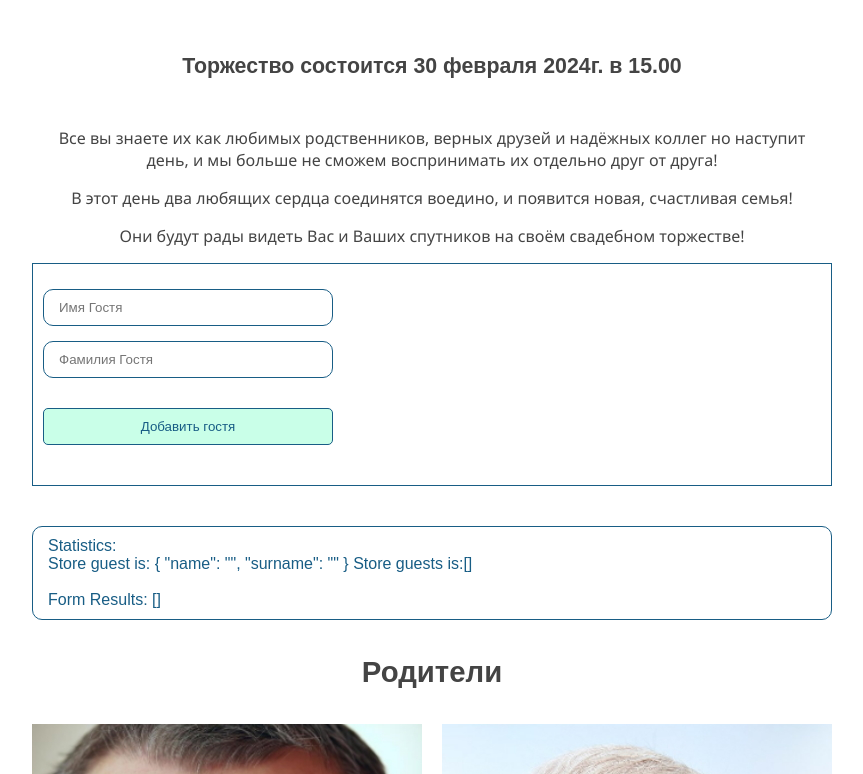
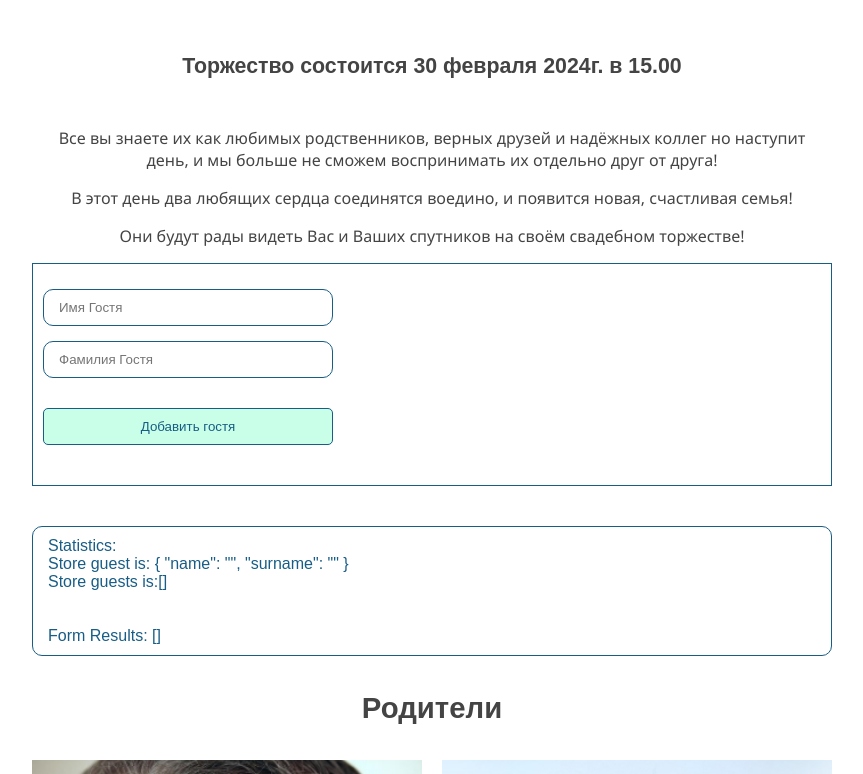
Before and after one commit to GPegov/fixing, a Vue app: page / in a window 1280 px wide. Shown: the part 709-1483 px from the top of the page, without its empty margins (208-1071 px from the left). Built offline with nearby package versions, Linux system fonts and the light colour scheme.

Commit message:
I've moved all the variables and methods into Pinia storage, they are working pretty well. I've managed to delete items in guest list (guests[]) using index. Add 'keyup.enter' on 'addGuestbtn' and 'submit.prevent' on form of adding new guests.

```diff
--- a/src/App.vue
+++ b/src/App.vue
@@ -15,6 +15,7 @@ import MyPlace from '@/components/MyPlace.vue';
 import MyParents from '@/components/MyParents.vue';
 import MyAskGuests from '@/components/MyAskGuests.vue';
 import MySwiper from './components/MySwiper.vue';
+
 
 </script>
 
--- a/src/components/MyAskGuests.vue
+++ b/src/components/MyAskGuests.vue
@@ -1,12 +1,12 @@
 <script setup>
-import { ref } from 'vue'
+//import { ref } from 'vue'
 import { useVariables } from '@/stores/Variables.js'
 
 const storeVariables = useVariables()
 
-let guests = ref([])
+/*let guests = ref([])
 
-/*const saveGuest = ()=>{
+const saveGuest = ()=>{
     guests.value.push({id:Date.now(),
     name: guest.name,
     surname: guest.surname
@@ -14,7 +14,7 @@ let guests = ref([])
     guest.name = ''
     guest.surname = ''
 
-}*/
+}
 const askGuestsResult = ()=>{
     storeVariables.guests.push({
     id:Date.now(),
@@ -34,7 +34,7 @@ const familyProperties = ref({
   })
 const formResults = ref([])
 
-/*let deleteGuest = () => {
+let deleteGuest = () => {
   guests.value = guests.value.filter(guest => guest.id !== guest.id)
   if (guests.value.length === 0) {
         storeVariables.familyProperties.value = {
@@ -61,7 +61,9 @@ const formResults = ref([])
     <div
     class="guestForm"
     >
-        <div class="addGuestsForm">
+        <form
+            class="addGuestsForm"
+            @submit.prevent>
             <div class="inputField">
                 <input
                     class="inputs"
@@ -80,11 +82,12 @@ const formResults = ref([])
             <button
                class="btn addGuestbtn"
                @click="storeVariables.saveGuest"
+               v-on:keyup.enter="storeVariables.saveGuest"
             >
                 Добавить гостя
             </button>
 
-        </div>
+        </form>
 
 
 
@@ -93,18 +96,18 @@ const formResults = ref([])
             <div class="guestsList">
                 <div
                     class="guestItem"
-                    v-for = 'newGuest in storeVariables.guests'
-                    :key="newGuest.id"
+                    v-for = '(guest, index) in storeVariables.guests'
+                    :key="guest.id"
                     >
                         <div class="guestName">
-                            <div>ID - {{ storeVariables.newGuest.id }}</div>
-                            <div class="name">Имя: {{ newGuest.name }}</div>
-                            <div class="surname">Фамилия: {{ newGuest.surname }}</div>
+
+                            <div class="name">Имя: {{ guest.name }}</div>
+                            <div class="surname">Фамилия: {{ guest.surname }}</div>
                         </div>
                         <div class="removeGuestDiv">
                             <button
                             class="removeGuestBtn"
-                            @click="storeVariables.deleteGuest"
+                            @click="storeVariables.deleteGuest(index)"
                             >
                             Удалить
                             </button>
@@ -154,7 +157,6 @@ const formResults = ref([])
                     </button>
                 </div>
             </div>
-
             <div class="askGuestsMore"
                 v-if="((storeVariables.guests.length > 0) && (storeVariables.familyProperties.alone || storeVariables.familyProperties.couple))"
                 >
@@ -270,9 +272,8 @@ const formResults = ref([])
             <button
             v-if="((storeVariables.familyProperties.foodDoesntMatter || storeVariables.familyProperties.foodMeat || storeVariables.familyProperties.foodFish) && (storeVariables.guests.length > 0))"
             class="btn send"
-            @click="askGuestsResult,
-            formResults.push(storeVariables.guests, familyProperties),
-            storeVariables.guests = [],
+            @click="storeVariables.askGuestsResult
+            /*storeVariables.guests = [],
             storeVariables.familyProperties = {
                 alone: false,
                 couple: false,
@@ -283,7 +284,7 @@ const formResults = ref([])
                 foodDoesntMatter: false,
                 foodMeat: false,
                 foodFish: false,
-            }
+            }*/
             "
             >
                 Отправить
@@ -297,13 +298,16 @@ const formResults = ref([])
     class="stats"
     >
         Statistics:
-        <br>
+        <br/>
         Store guest is: {{  storeVariables.guest }}
+        <br/>
         Store guests is:{{ storeVariables.guests }}
         <br/>
 
         <br/>
-        Form Results: {{ formResults }}
+
+        <br/>
+        Form Results: {{ storeVariables.formResults }}
     </div>
 
 
--- a/src/stores/Variables.js
+++ b/src/stores/Variables.js
@@ -14,22 +14,53 @@ export const useVariables = defineStore('variables', {
             foodDoesntMatter: false,
             foodMeat: false,
             foodFish: false,
-            }
+            },
+            formResults: []
     }),
     getters: {
 
     },
     actions: {
         saveGuest (state) {
-            let newGuest = {id: Date.now(), name: this.guest.name, surname: this.guest.surname}
-            this.guests.push({
-                newGuest}),
+            this.guests.push(
+                {id:Date.now(),
+                name: this.guest.name,
+                surname: this.guest.surname
+                }),
             this.guest.name = '',
-            this.guest.surname= ''
+            this.guest.surname = ''
 
         },
-        deleteGuest (state) {
-            this.guests = this.guests.filter(p => p.id !== this.guest.id)
+        deleteGuest (index) {
+            this.guests.splice(index, 1)
+            if (this.guests.length === 0) {
+                this.familyProperties = {
+                    alone: false,
+                    couple: false,
+                    withChildren: false,
+                    withoutChildren: false,
+                    onCar: false,
+                    needTransfer: false,
+                    foodDoesntMatter: false,
+                    foodMeat: false,
+                    foodFish: false,
+                }
+          }
+        },
+        askGuestsResult () {
+            this.formResults.push({id: Date.now(), Guests: this.guests, Properties: this.familyProperties})
+            this.guests = []
+            this.familyProperties = {
+                alone: false,
+                couple: false,
+                withChildren: false,
+                withoutChildren: false,
+                onCar: false,
+                needTransfer: false,
+                foodDoesntMatter: false,
+                foodMeat: false,
+                foodFish: false
+            }
         }
     }
 })
```
